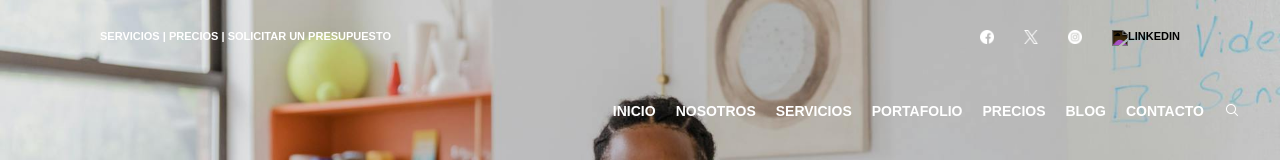
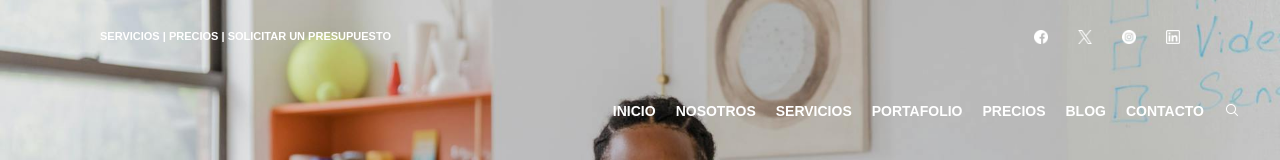
Before and after one commit to LucioArgiro/tp3-flexbox-clon, a plain HTML site: page index.html in a window 1280 px wide. Shown: the top 160 px of the page. Drawn offline with Linux system fonts and the light colour scheme; the site is published under a folder, as on GitHub Pages, so addresses that start at the root find nothing.

Commit message:
Cambio en el icono de sociales

```diff
--- a/index.html
+++ b/index.html
@@ -23,7 +23,7 @@
         <li><a href="#"><img src="./IMG/facebook.png" alt="Facebook"></a></li>
         <li><a href="#"><img src="./IMG/gorjeo.png" alt="Twitter"></a></li>
         <li><a href="#"><img src="./IMG/instagram.png" alt="Instagram"></a></li>
-        <li><a href="#"><img src="/IMG/linkedin.png" alt="LinkedIn"></a></li>
+        <li><a href="#"><img src="./IMG/linkedin.png" alt="LinkedIn"></a></li>
       </ul>
     </div>
 
```
